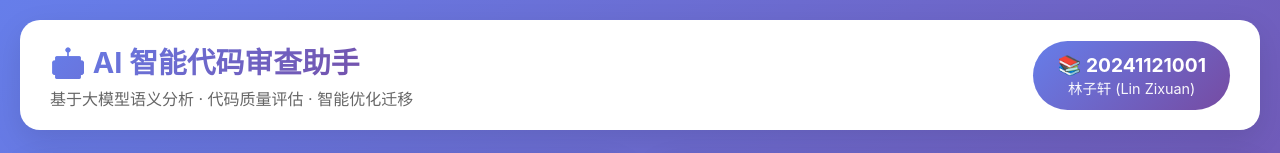
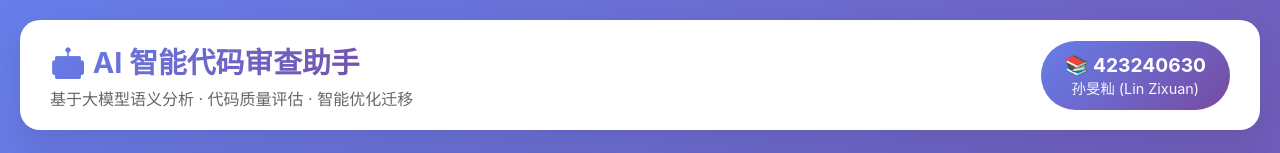
Before and after one commit to 2858391243-beep/work, a plain HTML site: page index.html in a window 1280 px wide. Shown: the top 153 px of the page. Drawn offline with Linux system fonts and the light colour scheme.

Commit message:
Update index.html

```diff
--- a/index.html
+++ b/index.html
@@ -226,8 +226,8 @@
             <p>基于大模型语义分析 · 代码质量评估 · 智能优化迁移</p>
         </div>
         <div class="student-card">
-            <div class="student-id">📚 20241121001</div>
-            <div class="student-name">林子轩 (Lin Zixuan)</div>
+            <div class="student-id">📚 423240630</div>
+            <div class="student-name">孙旻籼 (Lin Zixuan)</div>
         </div>
     </div>
 
```
